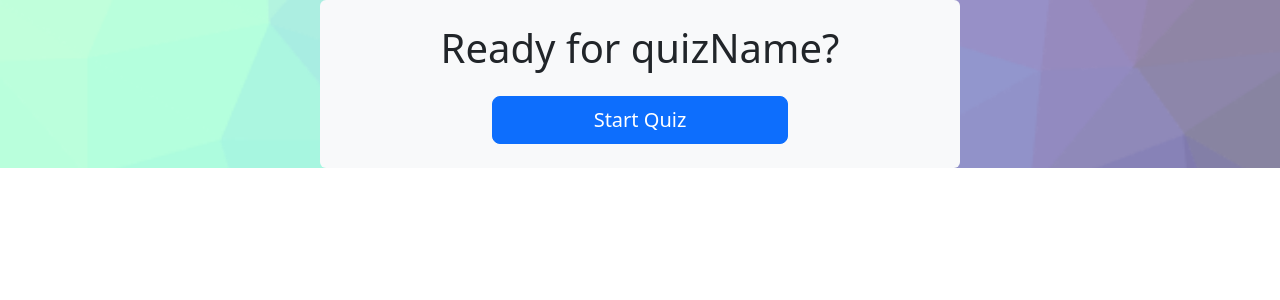
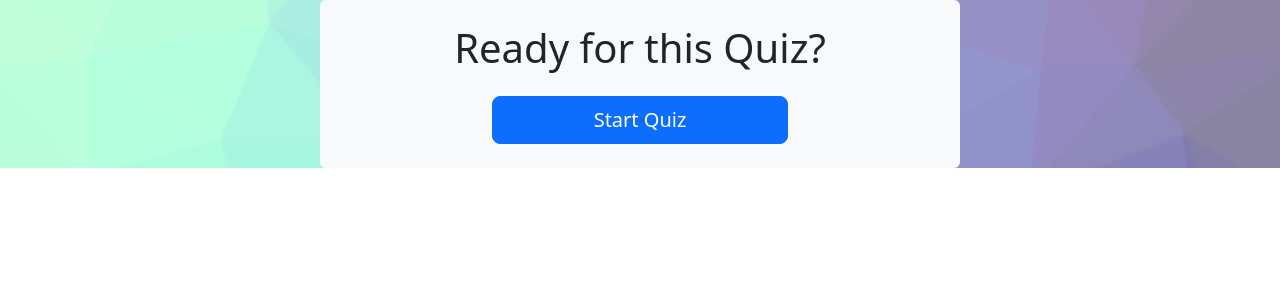
Before and after one commit to JamenGilbreath/Intern-Quiz-Generator, a React (Vite) app: page /prepare in a window 1280 px wide. Shown: the top 300 px of the page. Built offline with nearby package versions, Linux system fonts and the light colour scheme.

Commit message:
Added Link and quizName properties

```diff
--- a/src/pages/prep-page/PrepPage.jsx
+++ b/src/pages/prep-page/PrepPage.jsx
@@ -1,16 +1,15 @@
 import React from "react";
 import { Button } from "react-bootstrap";
+import { Link } from "react-router-dom";
 import "./PrepPage.css";
 
-function PrepPage() {
+function PrepPage({ quizName, link }) {
   const background = {
-    /* background:
-      "linear-gradient(322deg, rgba(6,0,113,1) 0%, rgba(4,21,162,1) 30%, rgba(123,232,254,1) 100%)",*/
-
     backgroundImage: 'url("/src/assets/images/cool-background.png")',
     backgroundRepeat: "no-repeat",
     backgroundSize: "cover",
   };
+  const quiz = quizName ? quizName : "this Quiz";
 
   return (
     <div
@@ -21,10 +20,12 @@ function PrepPage() {
         className="bg-light rounded h-25 p-4 d-flex flex-column align-items-center"
         style={{ width: "50%", minWidth: "20rem" }}
       >
-        <h1 className="mb-4">Ready for quizName?</h1>
-        <Button size="lg" className="w-50 h-50">
-          Start Quiz
-        </Button>
+        <h1 className="mb-4">Ready for {quiz}?</h1>
+        <Link className="w-50 h-50" to={quiz}>
+          <Button size="lg" className="w-100 h-100">
+            Start Quiz
+          </Button>
+        </Link>
       </div>
     </div>
   );
```
